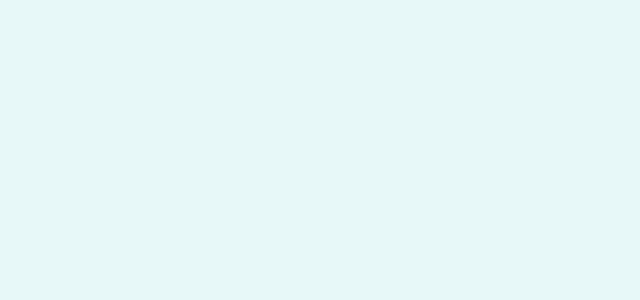
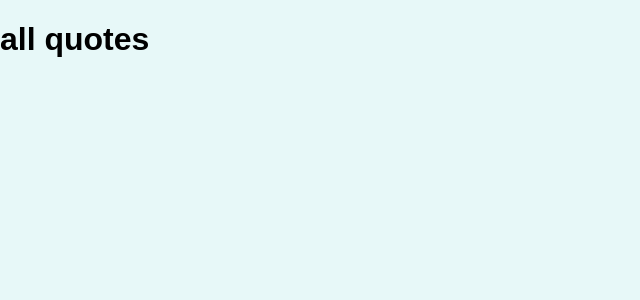
Before and after one commit to ayesha-waris/ReactUdemy, a JavaScript app: page /quotes in a window 1280 px wide. Shown: the top 300 px of the page, without its empty margins (0-640 px from the left). Built offline with nearby package versions, Linux system fonts and the light colour scheme.

Commit message:
routes added

```diff
--- a/src/App.js
+++ b/src/App.js
@@ -1,7 +1,22 @@
+import { Route, Switch } from 'react-router-dom';
+import AllQuotes from './pages/AllQuotes';
+import NewQuote from './pages/NewQuote';
+import QuoteDetail from './pages/QuoteDetail';
+
 function App() {
   return (
     <div>
-
+      <Switch>
+        <Route path="/quotes" exact>
+          <AllQuotes />
+        </Route>
+        <Route path="/quotes/:quoteId" exact>
+          <QuoteDetail/>
+        </Route>
+        <Route path="/new-quotes" exact>
+          <NewQuote/>
+        </Route>
+      </Switch>
     </div>
   );
 }
--- a/src/index.js
+++ b/src/index.js
@@ -1,7 +1,7 @@
 import ReactDOM from 'react-dom/client';
-
+import { BrowserRouter } from 'react-router-dom';
 import './index.css';
 import App from './App';
 
 const root = ReactDOM.createRoot(document.getElementById('root'));
-root.render(<App />);
+root.render(<BrowserRouter> <App /> </BrowserRouter>);
--- /dev/null
+++ b/src/pages/AllQuotes.js
@@ -0,0 +1,7 @@
+const AllQuotes = () => {
+  return (
+    <h1> all quotes</h1>
+   );
+}
+
+export default AllQuotes;
--- /dev/null
+++ b/src/pages/NewQuote.js
@@ -0,0 +1,7 @@
+const NewQuote = () => {
+  return (
+    <h1> new quote </h1>
+   );
+}
+
+export default NewQuote;
--- /dev/null
+++ b/src/pages/QuoteDetail.js
@@ -0,0 +1,7 @@
+const QuoteDetail = () => {
+  return (
+    <h1>  quote details</h1>
+   );
+}
+
+export default QuoteDetail;
```
